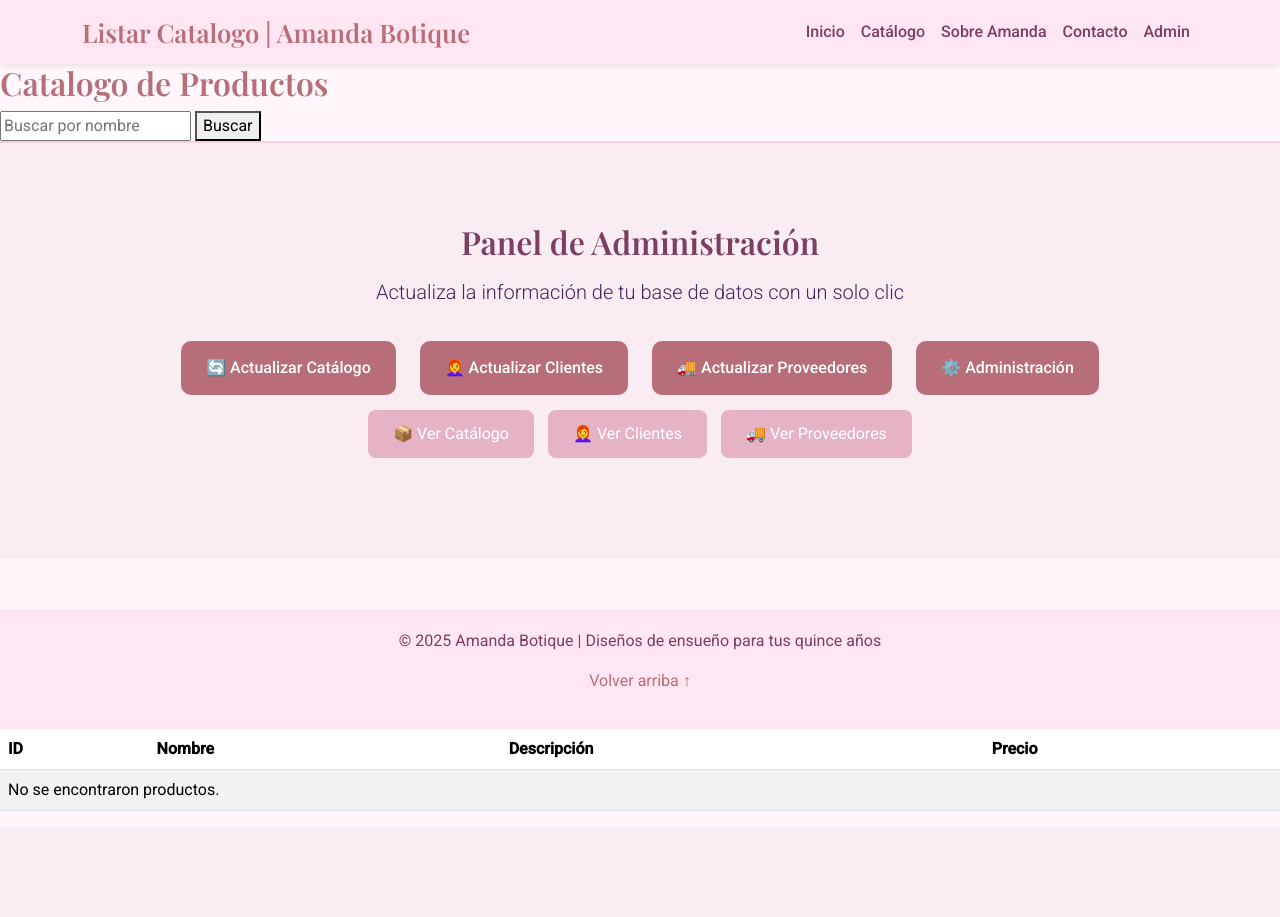
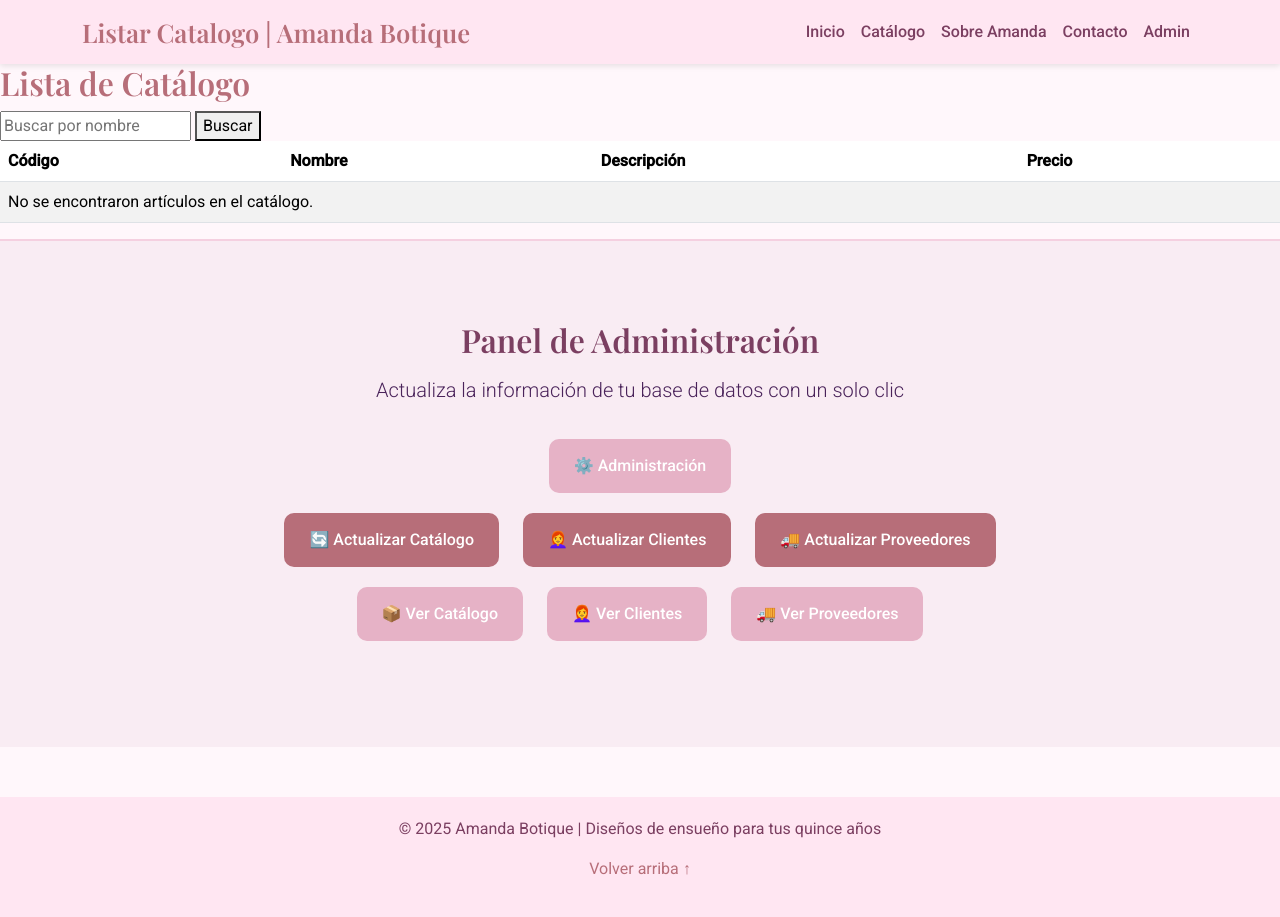
Before and after one commit to hermanfrias/AmandaBotique, a Django app: page /listar_catalogo/ in a window 1280 px wide. Before the commit the page ends 811 px from the top, so only its background shows below. Run offline with Django 5.2, Linux system fonts and the light colour scheme; data that the repository does not hold is empty.

Commit message:
Se arreglaron: forms de las bd, agrego el icono de calendario para la fecha_nacimiento, y el listado de clientes, se movio el boton de administracion

```diff
--- a/Botique/forms.py
+++ b/Botique/forms.py
@@ -5,7 +5,7 @@ class ClienteForm(forms.ModelForm):
     class Meta:
         model = Cliente
         fields = ['identificacion','nombre', 'apellido', 'email', 'telefono', 'direccion', 'fecha_nacimiento']
-        Widget = {
+        widgets = {
             "identificacion": forms.TextInput(attrs={'class':'form-control'}),
             "nombre": forms.TextInput(attrs={'class':'form-control'}),
             "apellido": forms.TextInput(attrs={'class':'form-control'}),
@@ -19,7 +19,7 @@ class CatalogoForm(forms.ModelForm):
     class Meta:
         model = Catalogo
         fields = ['codigo','nombre', 'descripcion', 'precio']
-        Widget = {
+        widgets = {
             "codigo": forms.TextInput(attrs={'class':'form-control'}),
             "nombre": forms.TextInput(attrs={'class':'form-control'}),
             "descripcion": forms.TextInput(attrs={'class':'form-control'}),
@@ -30,7 +30,7 @@ class ProveedorForm(forms.ModelForm):
     class Meta:
         model = Proveedor
         fields = ['nombre', 'contacto', 'email', 'telefono', 'direccion']
-        Widget = {
+        widgets = {
             "nombre": forms.TextInput(attrs={'class':'form-control'}),
             "contacto": forms.TextInput(attrs={'class':'form-control'}),
             "email": forms.EmailInput(attrs={'class':'form-control'}),
--- a/Botique/templates/Botique/index.html
+++ b/Botique/templates/Botique/index.html
@@ -138,9 +138,10 @@
       background-color: #e6b2c6;
       color: white;
       border: none;
-      border-radius: 8px;
-      padding: 12px 25px;
-      margin: 5px;
+      border-radius: 10px;
+      padding: 15px 25px;
+      margin: 10px;
+      font-weight: 500;
       transition: all 0.3s ease;
     }
 
@@ -261,6 +262,12 @@
       <div class="mt-4">
         <p><strong>Dirección:</strong> Caracas, venezuela</p>
         <p><strong>Teléfono:</strong> +58 (414) 3343333</p>
+        <p><strong>Email: amanda@gmail.com</strong>
+        <p><strong>Horario:</strong> Lun-Vie 9:00 - 18:00</p>
+        <p><strong>Siguenos: </strong>
+          <a href="#" class="text-pink">Instagram</a> |
+          <a href="#" class="text-pink">Facebook</a> |
+          <a href="#" class="text-pink">TikTok</a>
       </div>
     </div>
   </section>
@@ -271,13 +278,17 @@
     <div class="container">
       <h2>Panel de Administración</h2>
       <p class="lead mt-3 mb-4">Actualiza la información de tu base de datos con un solo clic</p>
+
+      <div>
+        <!-- 🧭 Nuevo botón de administración -->
+        <a href="/admin/" class="btn btn-listar">⚙️ Administración</a>
+      <div>
       <div>
         <a href="/actualizar_catalogo/" class="btn btn-admin">🔄 Actualizar Catálogo</a>
         <a href="/actualizar_clientes/" class="btn btn-admin">👩‍🦰 Actualizar Clientes</a>
         <a href="/actualizar_proveedores/" class="btn btn-admin">🚚 Actualizar Proveedores</a>
 
-        <!-- 🧭 Nuevo botón de administración -->
-        <a href="/admin/" class="btn btn-admin">⚙️ Administración</a>
+
 
         <!-- BOTONES PARA LISTAR -->
     <div class="mb-3">
--- a/Botique/templates/Botique/listar_catalogo.html
+++ b/Botique/templates/Botique/listar_catalogo.html
@@ -3,16 +3,15 @@
 {% block Titulo %} <a class="navbar-brand" href="#">Listar Catalogo | Amanda Botique</a> {% endblock %}
 
 {% block content %}
-
-<h2>Catalogo de Productos</h2>
+<h2>Lista de Catálogo</h2>
 <form method="GET" action="{% url 'listar_catalogo' %}">
     <input type="text" name="buscar" placeholder="Buscar por nombre" value="{{ request.GET.buscar }}">
     <button type="submit">Buscar</button>
 </form>
-<table class="table table-striped">
+<table class="table table-striped table-pink">
     <thead>
         <tr>
-            <th>ID</th>
+            <th>Código</th>
             <th>Nombre</th>
             <th>Descripción</th>
             <th>Precio</th>
@@ -22,14 +21,15 @@
         {% for catalogo in catalogos %}
         <tr>
             <td>{{ catalogo.codigo }}</td>
-            <td>{{ catalago.nombre }}</td>
+            <td>{{ catalogo.nombre }}</td>
             <td>{{ catalogo.descripcion }}</td>
+            <td>${{ catalogo.precio }}</td>
         </tr>
         {% empty %}
         <tr>
-            <td colspan="6">No se encontraron productos.</td>
+            <td colspan="4">No se encontraron artículos en el catálogo.</td>
         </tr>
         {% endfor %}
     </tbody>
-
+</table>
 {% endblock %}
```
